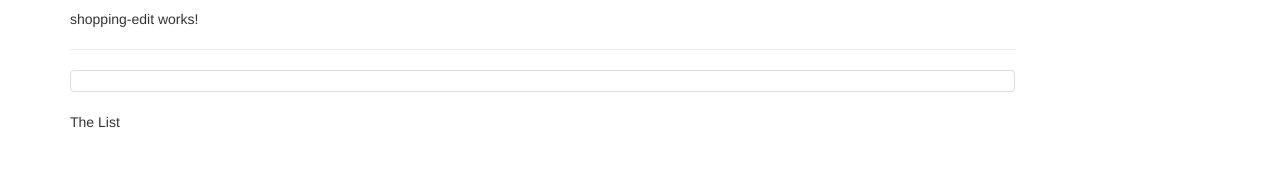
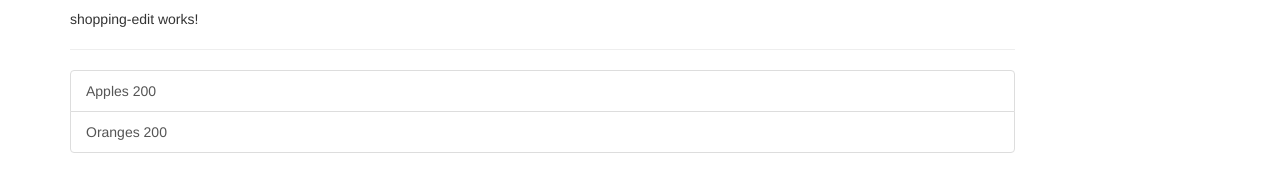
Before and after one commit to Timmesh/javaplayground, an Angular app in the folder Angular/ReceipeRepo/: page / in a window 1280 px wide. Shown: the part 310-502 px from the top of the page. Built offline with nearby package versions, Linux system fonts and the light colour scheme.

Commit message:
Displaying Shopping list

```diff
--- a/Angular/ReceipeRepo/src/app/shopping-list/shopping-list.component.html
+++ b/Angular/ReceipeRepo/src/app/shopping-list/shopping-list.component.html
@@ -3,10 +3,9 @@
     <app-shopping-edit></app-shopping-edit>
     <hr>
     <ul class="list-group">
-      <a class="list-group-item" style="cursor: pointer;">
-
+      <a class="list-group-item" style="cursor: pointer;" *ngFor="let ingredient of ingredients">
+        {{ingredient.name}} {{ingredient.amount}}
       </a>
     </ul>
-    <p>The List</p>
   </div>
 </div>
--- a/Angular/ReceipeRepo/src/app/shopping-list/shopping-list.component.ts
+++ b/Angular/ReceipeRepo/src/app/shopping-list/shopping-list.component.ts
@@ -1,4 +1,5 @@
 import { Component, OnInit } from '@angular/core';
+import { Ingredient } from '../shared/ingredients.model';
 
 @Component({
   selector: 'app-shopping-list',
@@ -6,7 +7,10 @@ import { Component, OnInit } from '@angular/core';
   styleUrls: ['./shopping-list.component.css'],
 })
 export class ShoppingListComponent implements OnInit {
-  ingredients = [];
+  ingredients: Ingredient[] = [
+    new Ingredient('Apples', 200),
+    new Ingredient('Oranges', 200),
+  ];
   constructor() {}
 
   ngOnInit() {}
```
Also changed, not shown: Angular/ReceipeRepo/src/app/shared/ingredients.model.ts (added, +9 -0 lines).
